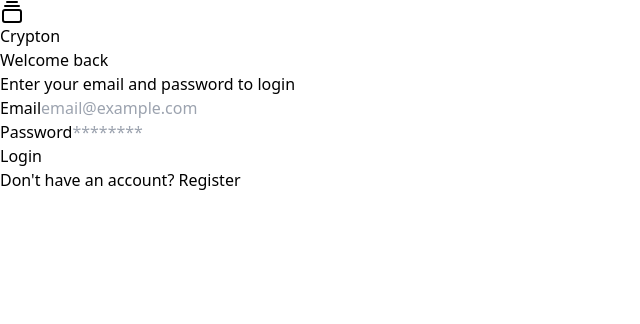
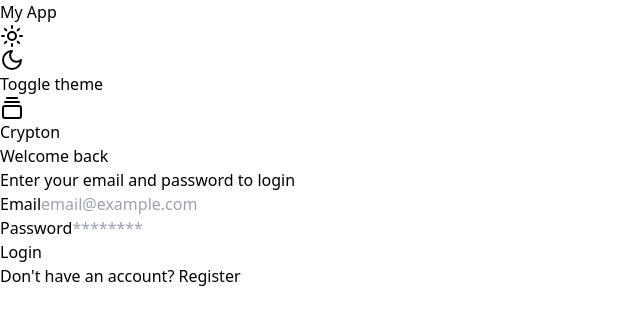
Before and after one commit to fac3m4n/crypton-frontend-task, a React (Vite) app: page /login in a window 1280 px wide. Shown: the top 324 px of the page, without its empty margins (0-640 px from the left). Built offline with nearby package versions, Linux system fonts and the light colour scheme.

Commit message:
adding dark mode

```diff
--- a/src/App.tsx
+++ b/src/App.tsx
@@ -1,10 +1,14 @@
 import { Register, Login, Profile } from "@/pages";
 import { BrowserRouter, Routes, Route, Navigate } from "react-router-dom";
 import ProtectedRoute from "./components/ProtectedRoute";
+import { ThemeProvider } from "./components/ThemeProvider";
+import MainLayout from "./components/layouts/MainLayout";
 
 function App() {
   return (
     <BrowserRouter>
+      <ThemeProvider defaultTheme="light" storageKey="vite-ui-theme">
+        <MainLayout>
           <Routes>
             {/* Public routes */}
             <Route path="/register" element={<Register />} />
@@ -18,6 +22,8 @@ function App() {
             {/* Default route */}
             <Route path="/" element={<Navigate to="/login" />} />
           </Routes>
+        </MainLayout>
+      </ThemeProvider>
     </BrowserRouter>
   );
 }
--- /dev/null
+++ b/src/components/ThemeProvider.tsx
@@ -0,0 +1,73 @@
+import { createContext, useContext, useEffect, useState } from "react";
+
+type Theme = "dark" | "light" | "system";
+
+type ThemeProviderProps = {
+  children: React.ReactNode;
+  defaultTheme?: Theme;
+  storageKey?: string;
+};
+
+type ThemeProviderState = {
+  theme: Theme;
+  setTheme: (theme: Theme) => void;
+};
+
+const initialState: ThemeProviderState = {
+  theme: "system",
+  setTheme: () => null,
+};
+
+const ThemeProviderContext = createContext<ThemeProviderState>(initialState);
+
+export function ThemeProvider({
+  children,
+  defaultTheme = "system",
+  storageKey = "vite-ui-theme",
+  ...props
+}: ThemeProviderProps) {
+  const [theme, setTheme] = useState<Theme>(
+    () => (localStorage.getItem(storageKey) as Theme) || defaultTheme
+  );
+
+  useEffect(() => {
+    const root = window.document.documentElement;
+
+    root.classList.remove("light", "dark");
+
+    if (theme === "system") {
+      const systemTheme = window.matchMedia("(prefers-color-scheme: dark)")
+        .matches
+        ? "dark"
+        : "light";
+
+      root.classList.add(systemTheme);
+      return;
+    }
+
+    root.classList.add(theme);
+  }, [theme]);
+
+  const value = {
+    theme,
+    setTheme: (theme: Theme) => {
+      localStorage.setItem(storageKey, theme);
+      setTheme(theme);
+    },
+  };
+
+  return (
+    <ThemeProviderContext.Provider {...props} value={value}>
+      {children}
+    </ThemeProviderContext.Provider>
+  );
+}
+
+export const useTheme = () => {
+  const context = useContext(ThemeProviderContext);
+
+  if (context === undefined)
+    throw new Error("useTheme must be used within a ThemeProvider");
+
+  return context;
+};
--- /dev/null
+++ b/src/components/ThemeToggle.tsx
@@ -0,0 +1,21 @@
+import { Moon, Sun } from "lucide-react";
+
+import { Button } from "@/components/ui/button";
+
+import { useTheme } from "@/components/ThemeProvider";
+
+export function ThemeToggle() {
+  const { theme, setTheme } = useTheme();
+
+  return (
+    <Button
+      variant="ghost"
+      size="icon"
+      onClick={() => setTheme(theme === "light" ? "dark" : "light")}
+    >
+      <Sun className="h-[1.2rem] w-[1.2rem] rotate-0 scale-100 transition-all dark:-rotate-90 dark:scale-0" />
+      <Moon className="absolute h-[1.2rem] w-[1.2rem] rotate-90 scale-0 transition-all dark:rotate-0 dark:scale-100" />
+      <span className="sr-only">Toggle theme</span>
+    </Button>
+  );
+}
--- /dev/null
+++ b/src/components/layouts/MainLayout.tsx
@@ -0,0 +1,20 @@
+import { Link } from "react-router-dom";
+import { ThemeToggle } from "../ThemeToggle";
+
+const MainLayout: React.FC<{ children: React.ReactNode }> = ({ children }) => {
+  return (
+    <div>
+      <header className="flex justify-between p-4 border-b">
+        <Link to="/">
+          <h1>My App</h1>
+        </Link>
+        <ThemeToggle />
+      </header>
+
+      {/* Page Content */}
+      <main>{children}</main>
+    </div>
+  );
+};
+
+export default MainLayout;
```
Lines whose indentation alone changed are shown as unchanged.
